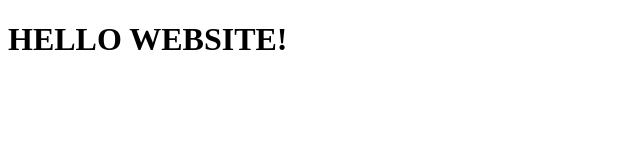
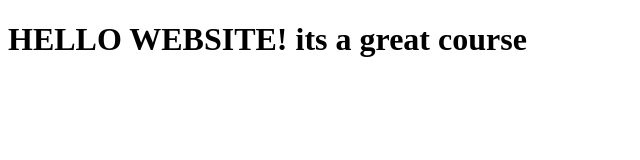
Before and after one commit to mdnusrat007/couseraa-test, a plain HTML site: page site/index.html in a window 1280 px wide. Shown: the whole page, without its empty margins (0-640 px from the left). Drawn offline with Linux system fonts and the light colour scheme.

Commit message:
small edition to our page content.

```diff
--- a/site/index.html
+++ b/site/index.html
@@ -4,6 +4,6 @@
 	<title>HELLO WEBSITE!</title>
 </head>
 <body>
-<h1>HELLO WEBSITE!</h1>
+<h1>HELLO WEBSITE! its a great course</h1>
 </body>
 </html>
```
